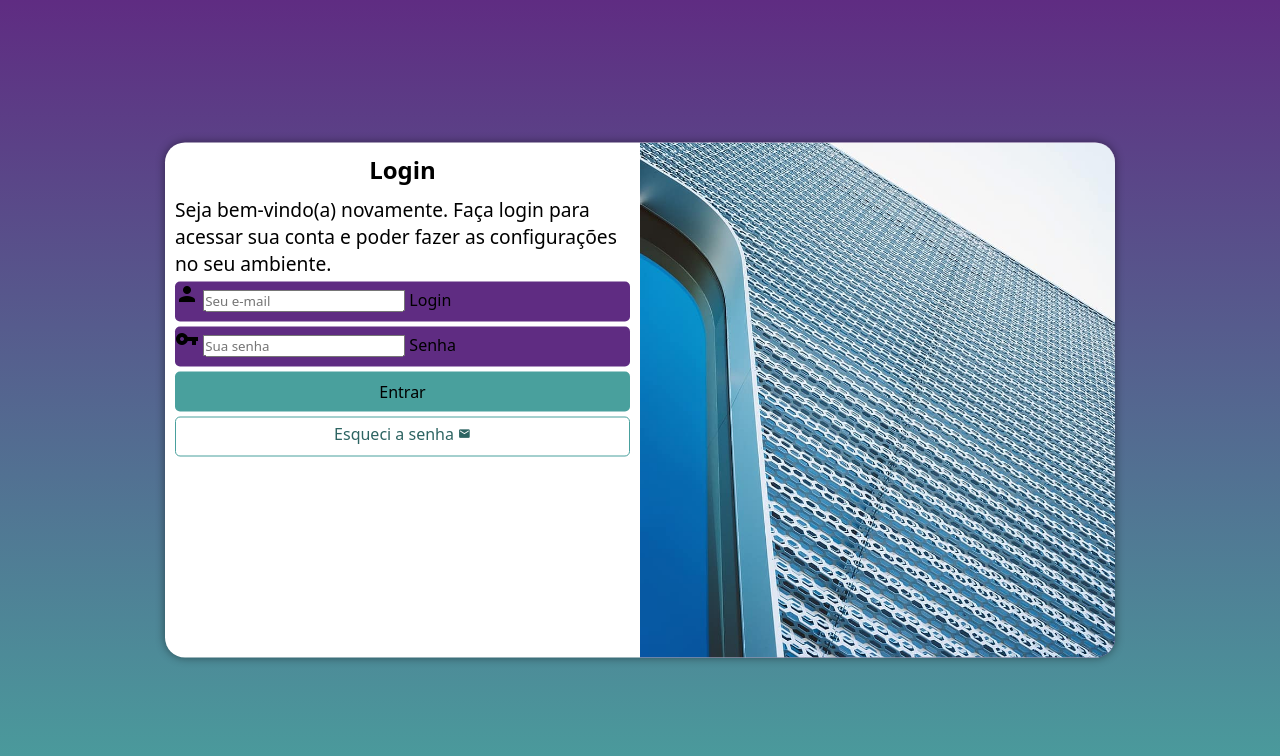
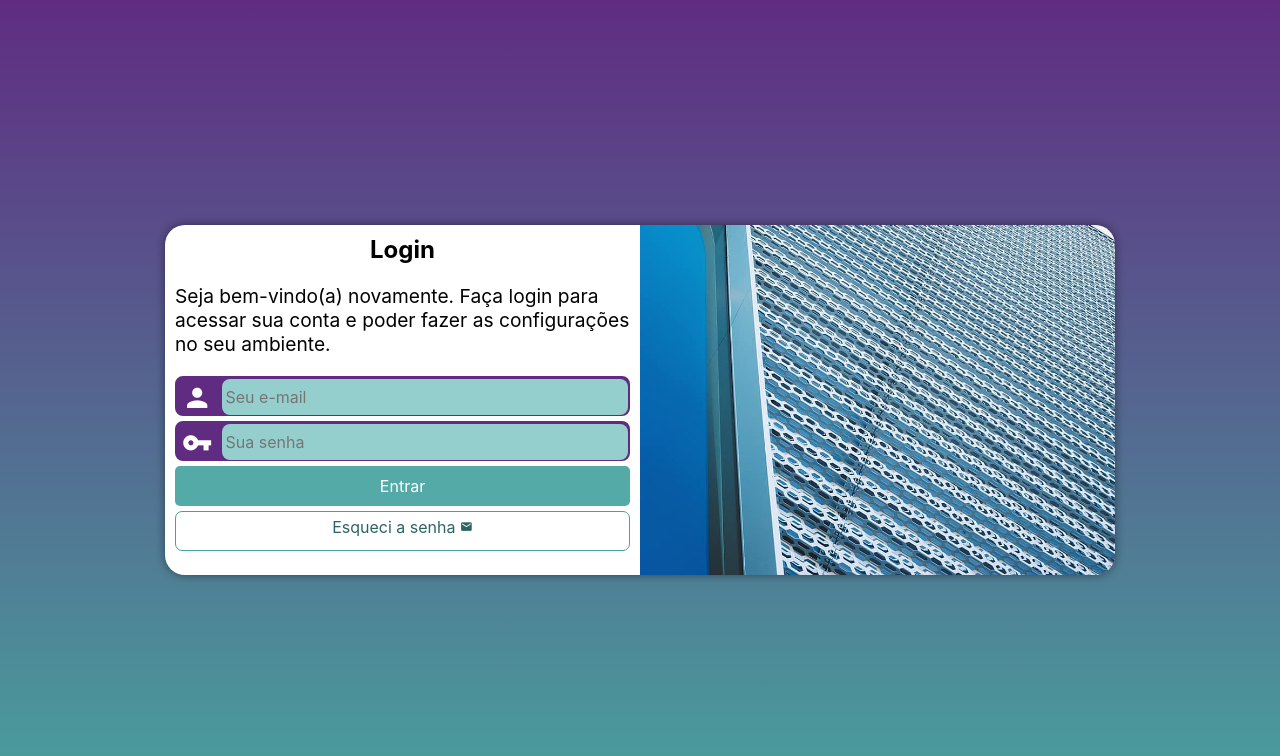
Before and after one commit to DiogoIV/projeto-login, a plain HTML site: page index.html in a window 1280 px wide. Drawn offline with Linux system fonts and the light colour scheme.

Commit message:
finalizando projeto

```diff
--- a/estilos/estilos.css
+++ b/estilos/estilos.css
@@ -7,15 +7,14 @@
 */
 
 * {
-    font-family: system-ui, -apple-system, BlinkMacSystemFont, 'Segoe UI', Roboto, Oxygen, Ubuntu, Cantarell, 'Open Sans', 'Helvetica Neue', sans-serif;
+    font-family: -apple-system, BlinkMacSystemFont, 'Segoe UI', Roboto, Oxygen, Ubuntu, Cantarell, 'Open Sans', 'Helvetica Neue', sans-serif;
     padding: 0px;
     margin: 0px;
     box-sizing: border-box;
-
 }
 
 body, html {
-    background-color:  #5f2c82;
+    background-color: #5f2c82;
     height: 100vh;
     width: 100vw;
 }
@@ -30,14 +29,15 @@ section#login {
     position: absolute;
     top: 50%;
     left: 50%;
-    transform: translate(-50%, -50%);
     overflow: hidden;
+
     background-color: white;
-    width: 265px;
+    width: 250px;
     height: 515px;
     border-radius: 20px;
-    box-shadow: 0px 0px 10px rgba(0, 0, 0, 0.452);
+    box-shadow: 0px 0px 10px rgba(0, 0, 0, 0.450);
 
+    transform: translate(-50%, -50%);
     transition: width .3s, height .3s;
     transition-timing-function: ease;
 }
@@ -48,7 +48,6 @@ section#login > div#imagem {
     background-size: cover;
     background-position: left bottom;
     height: 200px;
-
 }
 
 section#login > div#formulario {
@@ -62,7 +61,45 @@ div#formulario > h1 {
 }
 
 div#formulario > p {
-    font-size: 0.9em;
+    font-size: 0.8em;
+}
+
+form > div.campo {
+    background-color: #5f2c82;
+    border: 2px solid #5f2c82;
+    display: block;
+    width: 100%;
+    height: 40px;
+    border-radius: 8px;
+    margin: 5px 0px;
+}
+
+div.campo > label {
+    display: none;
+}
+
+div.campo > span {
+    color: white;
+    /*background-color: black;*/
+    font-size: 1.9em;
+    width: 40px;
+    padding: 5px;
+}
+
+div.campo > input {
+    background-color: #94cfcd;
+    font-size: 1em;
+    width: calc(100% - 45px);
+    height: 100%;
+    border: 0px;
+    border-radius: 8px;
+    padding: 4px;
+    transform: translateY(-10px);
+}
+
+div.campo > input:focus-within {
+    background-color: white;
+    border: none;
 }
 
 form > input[type=submit] {
@@ -70,7 +107,8 @@ form > input[type=submit] {
     font-size: 1em;
     width: 100%;
     height: 40px;
-    background-color: #49a09d;
+    background-color: #53aaa7;
+    color: white;
     border: none;
     border-radius: 5px;
     cursor: pointer;
@@ -80,7 +118,7 @@ form > input[type=submit]:hover {
     background-color: #2d6462;
 }
 
-form a.botao {
+form > a.botao {
     display: block;
     text-align: center;
     font-size: 1em;
@@ -91,7 +129,7 @@ form a.botao {
     background-color: white;
     color: #2d6462;
     border: 1px solid #49a09d;
-    border-radius: 5px;
+    border-radius: 7px;
     text-decoration: none;
 }
 
@@ -102,13 +140,3 @@ form > a.botao:hover {
 form > a.botao > span {
     font-size: 0.8em;
 }
-
-form > div.campo {
-    background-color: #5f2c82;
-    display: block;
-    width: 100%;
-    height: 40px;
-    border-radius: 5px;
-    margin: 5px 0px;
-
-}
--- a/estilos/mediaquery.css
+++ b/estilos/mediaquery.css
@@ -13,6 +13,7 @@ Grandes telas: acima de 1200px
     }
     section#login {
         width: 80vw;
+        height: 280px;
     }
 
     section#login > div#imagem {
@@ -34,6 +35,7 @@ Grandes telas: acima de 1200px
 
     section#login {
         width: 950px;
+        height: 350px;
     }
 
     section#login > div#imagem {
@@ -49,5 +51,6 @@ Grandes telas: acima de 1200px
 
     div#formulario > p {
         font-size: 1.2em;
+        margin: 20px 0px;
     }
 }
--- a/index.html
+++ b/index.html
@@ -22,12 +22,12 @@
                     <div class="campo">
                         <span class="material-icons">person</span>
                         <input type="email" name="login" id="ilogin" placeholder="Seu e-mail" autocomplete="email" required maxlength="30">
-                        <label for="ilogin">Login</label>
+
                     </div>
                     <div class="campo">
                         <span class="material-icons">vpn_key</span>
                         <input type="password" name="Senha" id="isenha" placeholder="Sua senha" autocomplete="current-password" required minlength="8" maxlength="20">
-                        <label for="isenha">Senha</label>
+
                     </div>
                     <input type="submit" value="Entrar">
                     <a href="esqueci.html" class="botao">
```
